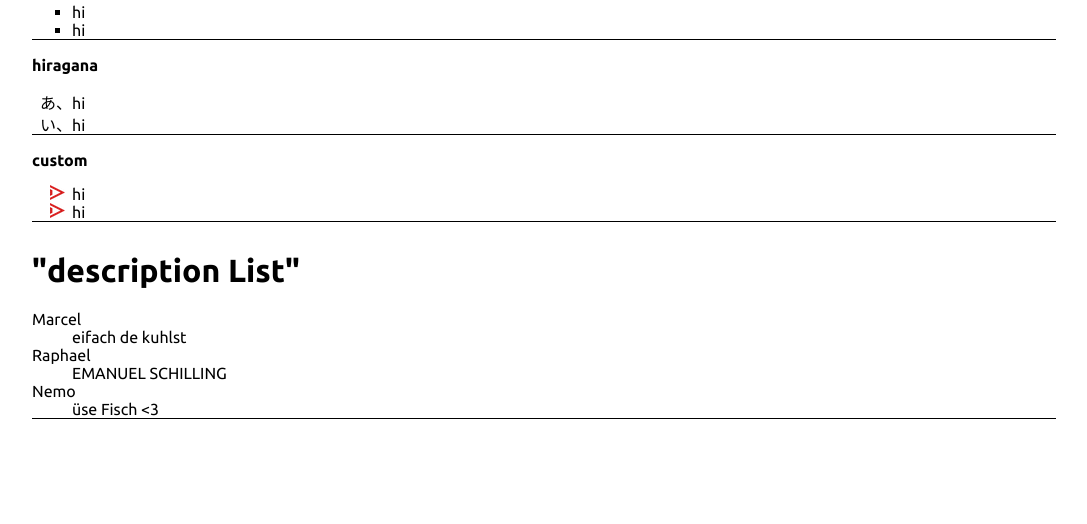
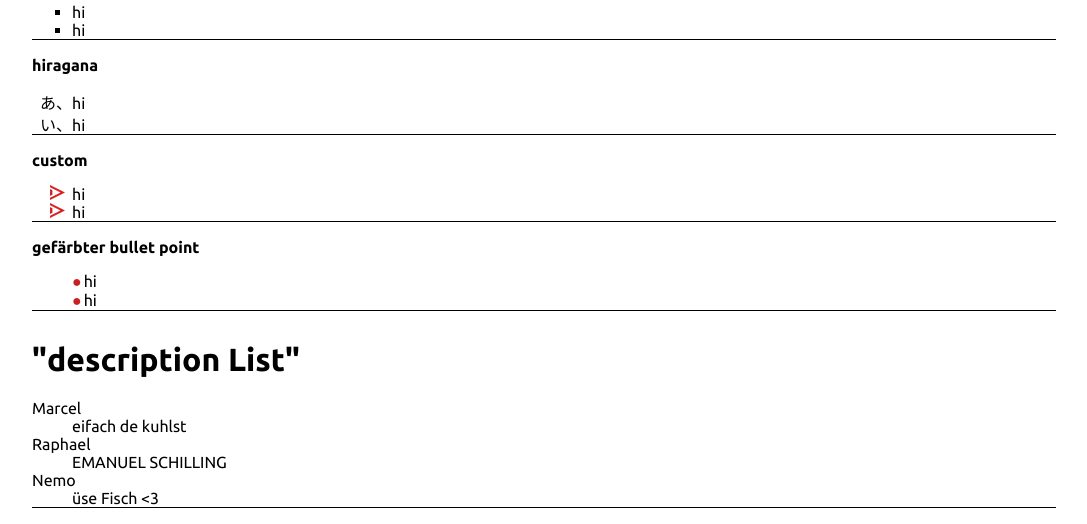
Before and after one commit to thebauzz/maersu-doku, a PHP site: page /lists.html in a window 1280 px wide. Shown: the part 874-1398 px from the top of the page, without its empty margins (96-1183 px from the left). Before the commit the page ends 1293 px from the top, so only its background shows below. Run offline with PHP 8.4, Linux system fonts and the light colour scheme.

Commit message:
colored bullet point - v180807-06.22

```diff
--- a/html/lists/lists.css
+++ b/html/lists/lists.css
@@ -71,5 +71,17 @@ dl {
 /* benutzerdefiniertes zeichen */
 .ul8 li {
   list-style: url(icon.png);
-  list
 }
+
+/* gefärbter bullet point */
+.ul9 li {
+  list-style: none;
+}
+.ul9 li::before {
+  content: "\25CF";
+  color: var(--rot);
+  margin-right: 2px;
+}
+/* https://www.w3schools.com/charsets/ref_utf_geometric.asp
+ * Mittels backslash und dem Hexcode der Form können custom list types gemacht werden
+*/
--- a/html/lists/lists.html
+++ b/html/lists/lists.html
@@ -97,6 +97,13 @@
       <li>hi</li>
     </ul>
 
+<!-- gefärbter bullet point -->
+    <p>gefärbter bullet point</p>
+    <ul class="ul9">
+      <li>hi</li>
+      <li>hi</li>
+    </ul>
+
     <h1>"description List"</h1>
 <!-- dt = define term // dd = describe term-->
     <dl>
```
